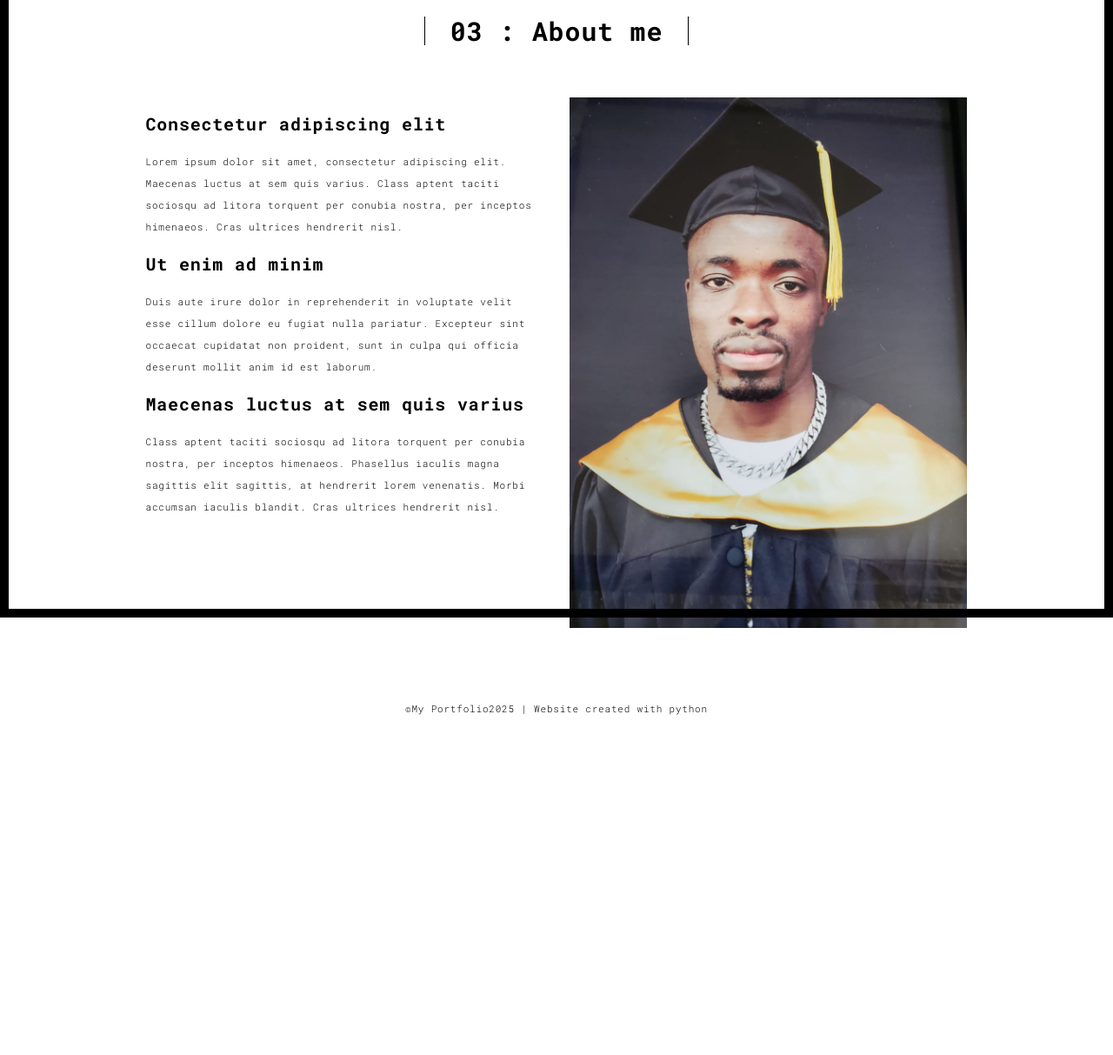
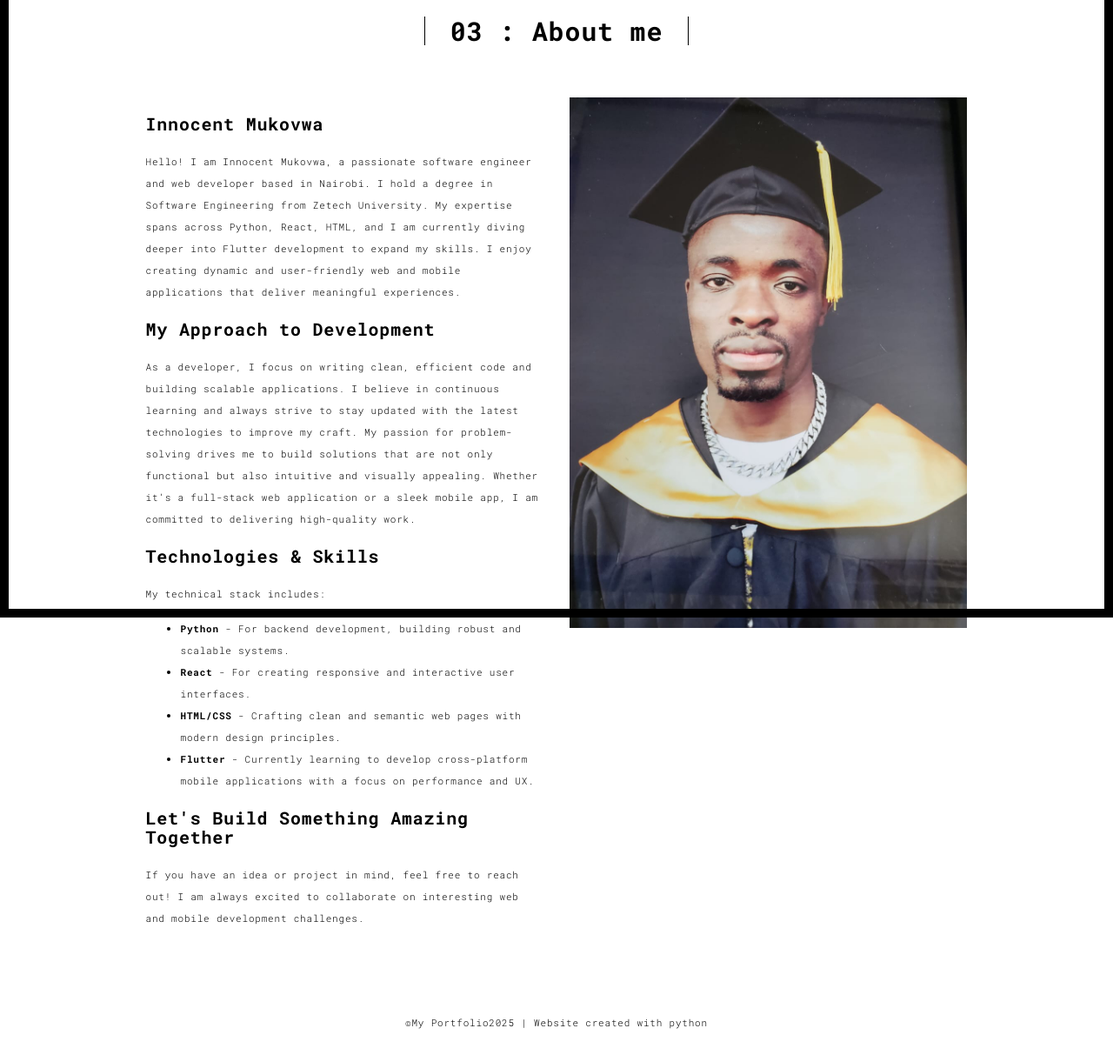
Before and after one commit to Innocentmukovwa/innocentmukovwa.github.io, a Flask app: page /about_me in a window 1280 px wide. Shown: the part 90-1303 px from the top of the page at 87% size. Before the commit the page ends 912 px from the top, so only its background shows below. Run offline with Flask 3, Linux system fonts and the light colour scheme; some libraries are stand-ins or nearby versions.

Commit message:
updating about me page

```diff
--- a/templates/about.html
+++ b/templates/about.html
@@ -61,16 +61,24 @@
             <div class="col-md-10 col-md-offset-1">
               <div class="row">
                 <div class="col-xs-12 col-md-6">
-                  <h3>Consectetur adipiscing elit</h3>
-                  <p>Lorem ipsum dolor sit amet, consectetur adipiscing elit. Maecenas luctus at sem quis varius.
-                  Class aptent taciti sociosqu ad litora torquent per conubia nostra, per inceptos himenaeos. Cras ultrices hendrerit nisl.</p>
-                  <h3>Ut enim ad minim  </h3>
-                  <p>Duis aute irure dolor in reprehenderit in voluptate velit esse
-                  cillum dolore eu fugiat nulla pariatur. Excepteur sint occaecat cupidatat non
-                  proident, sunt in culpa qui officia deserunt mollit anim id est laborum.
-                  <h3>Maecenas luctus at sem quis varius</h3>
-                  <p>
-                  Class aptent taciti sociosqu ad litora torquent per conubia nostra, per inceptos himenaeos. Phasellus iaculis magna sagittis elit sagittis, at hendrerit lorem venenatis. Morbi accumsan iaculis blandit. Cras ultrices hendrerit nisl.</p>
+                <h3>Innocent Mukovwa</h3>
+                <p>Hello! I am Innocent Mukovwa, a passionate software engineer and web developer based in Nairobi. I hold a degree in Software Engineering from Zetech University. My expertise spans across Python, React, HTML, and I am currently diving deeper into Flutter development to expand my skills. I enjoy creating dynamic and user-friendly web and mobile applications that deliver meaningful experiences.</p>
+
+                <h3>My Approach to Development</h3>
+                <p>As a developer, I focus on writing clean, efficient code and building scalable applications. I believe in continuous learning and always strive to stay updated with the latest technologies to improve my craft. My passion for problem-solving drives me to build solutions that are not only functional but also intuitive and visually appealing. Whether it’s a full-stack web application or a sleek mobile app, I am committed to delivering high-quality work.</p>
+
+                <h3>Technologies & Skills</h3>
+                <p>My technical stack includes:</p>
+                <ul>
+                  <li><strong>Python</strong> - For backend development, building robust and scalable systems.</li>
+                  <li><strong>React</strong> - For creating responsive and interactive user interfaces.</li>
+                  <li><strong>HTML/CSS</strong> - Crafting clean and semantic web pages with modern design principles.</li>
+                  <li><strong>Flutter</strong> - Currently learning to develop cross-platform mobile applications with a focus on performance and UX.</li>
+                </ul>
+
+                <h3>Let's Build Something Amazing Together</h3>
+                <p>If you have an idea or project in mind, feel free to reach out! I am always excited to collaborate on interesting web and mobile development challenges.</p>
+
                 </div>
                 <div class="col-xs-12 col-md-6">
                   <img src="./static/assets/images/profil.jpg" class="img-responsive" alt="">
```
